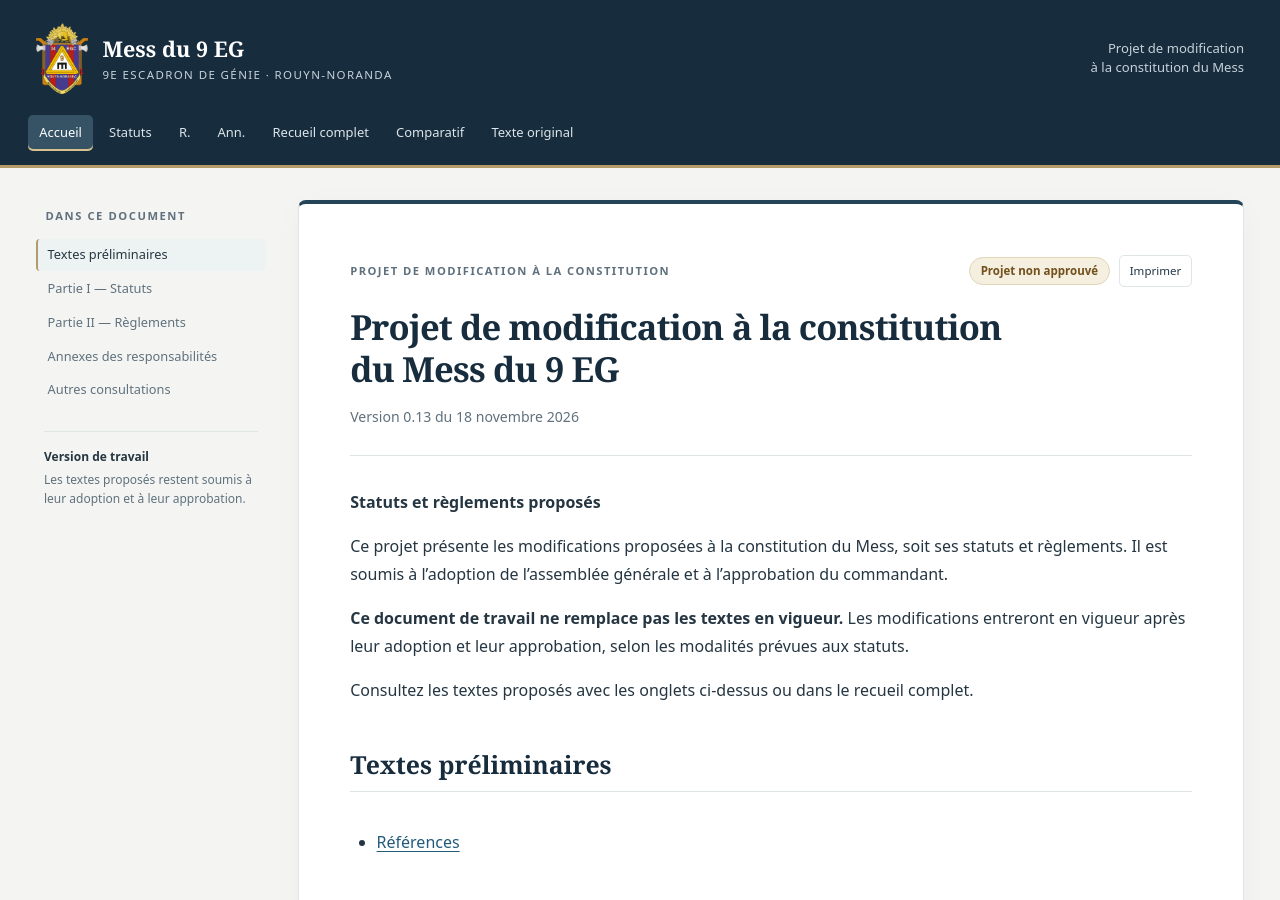
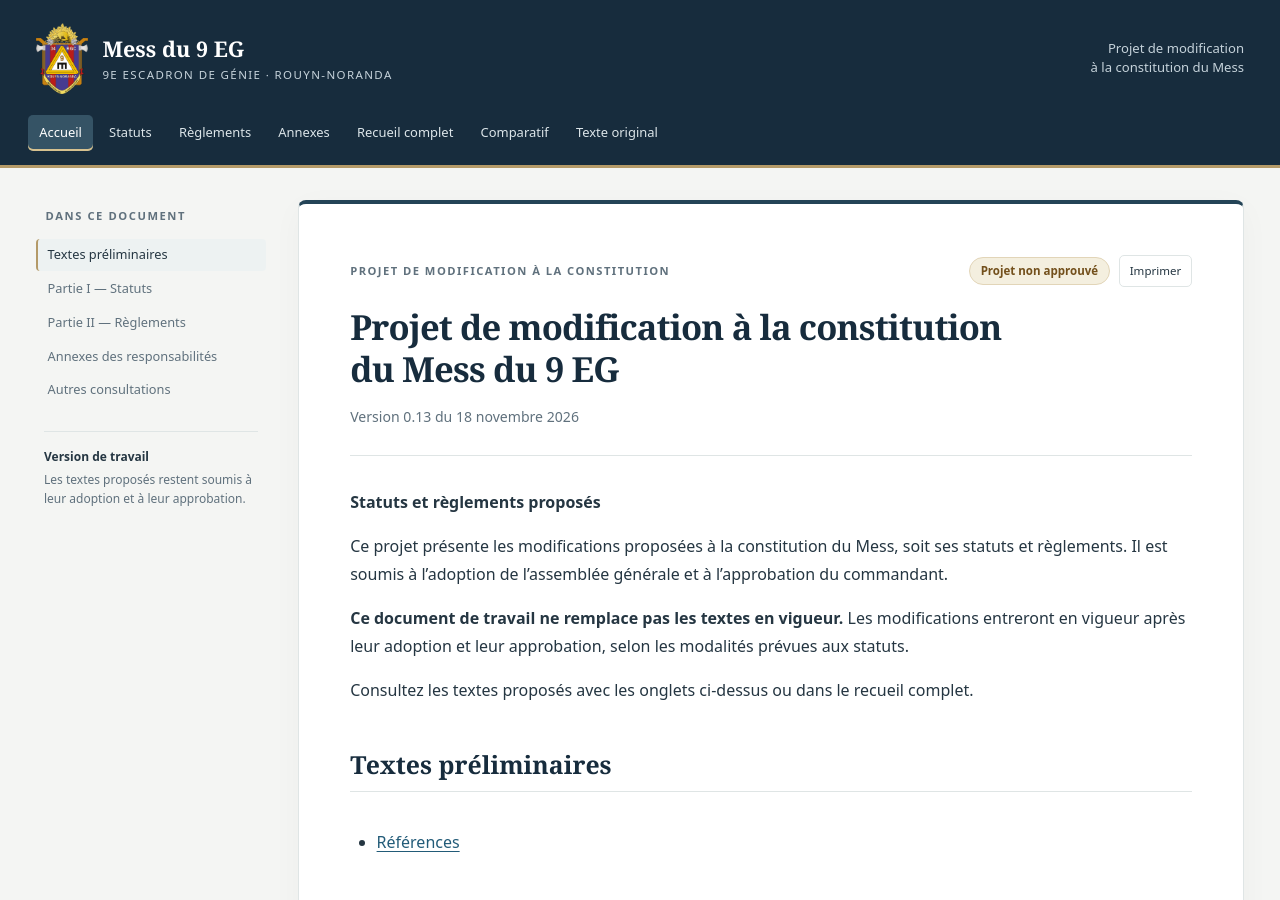
Before and after one commit to shocktubeM81/mess-9eg, a Jekyll site: the page built from site/index.md, in a window 1280 px wide and 900 px high. Built offline with Jekyll 4.4.1, drawn with Linux system fonts in a browser that asks for light colours.

Commit message:
Conserver les intitulés complets des onglets principaux

```diff
--- a/site/_layouts/default.html
+++ b/site/_layouts/default.html
@@ -24,8 +24,8 @@
     <nav class="top-nav" aria-label="Documents du Mess">
       <a href="{{ '/' | relative_url }}" {% if page.url == '/' %}aria-current="page"{% endif %}>Accueil</a>
       <a href="{{ '/statuts.html' | relative_url }}" {% if page.name == 'statuts.md' %}aria-current="page"{% endif %}>Statuts</a>
-      <a href="{{ '/reglements.html' | relative_url }}" {% if page.document_group == 'reglements' %}aria-current="page"{% endif %} title="Règlements" aria-label="Règlements">R.</a>
-      <a href="{{ '/annexes.html' | relative_url }}" {% if page.name contains 'annexe' %}aria-current="page"{% endif %} title="Annexes" aria-label="Annexes">Ann.</a>
+      <a href="{{ '/reglements.html' | relative_url }}" {% if page.document_group == 'reglements' %}aria-current="page"{% endif %} title="Règlements" aria-label="Règlements">Règlements</a>
+      <a href="{{ '/annexes.html' | relative_url }}" {% if page.name contains 'annexe' %}aria-current="page"{% endif %} title="Annexes" aria-label="Annexes">Annexes</a>
       <a href="{{ '/recueil.html' | relative_url }}" {% if page.name == 'recueil.md' %}aria-current="page"{% endif %}>Recueil complet</a>
       <a href="{{ '/comparatif.html' | relative_url }}" {% if page.name == 'comparatif.html' %}aria-current="page"{% endif %}>Comparatif</a>
       <a href="{{ '/constitution.html' | relative_url }}" {% if page.url == '/constitution.html' %}aria-current="page"{% endif %}>Texte original</a>
```
